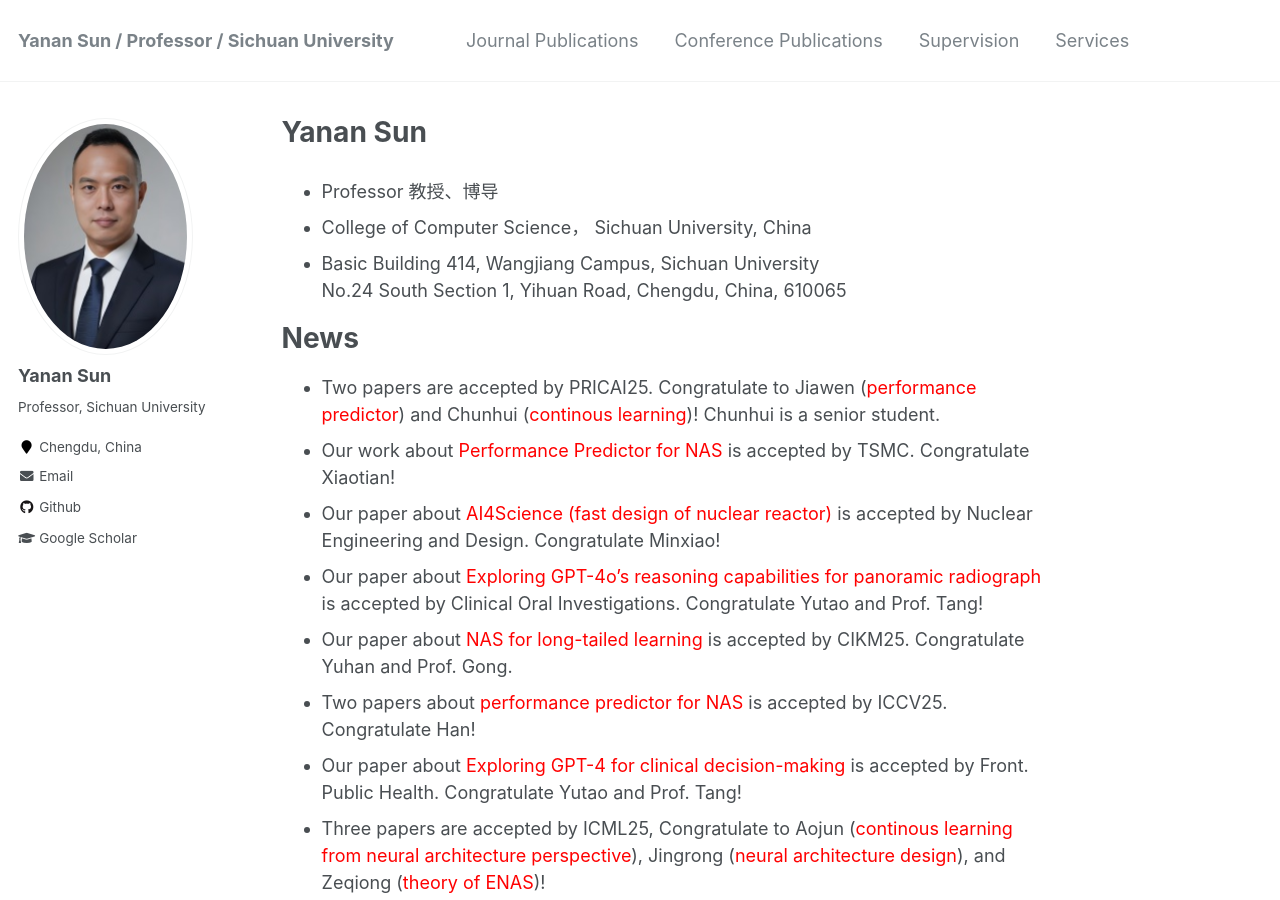
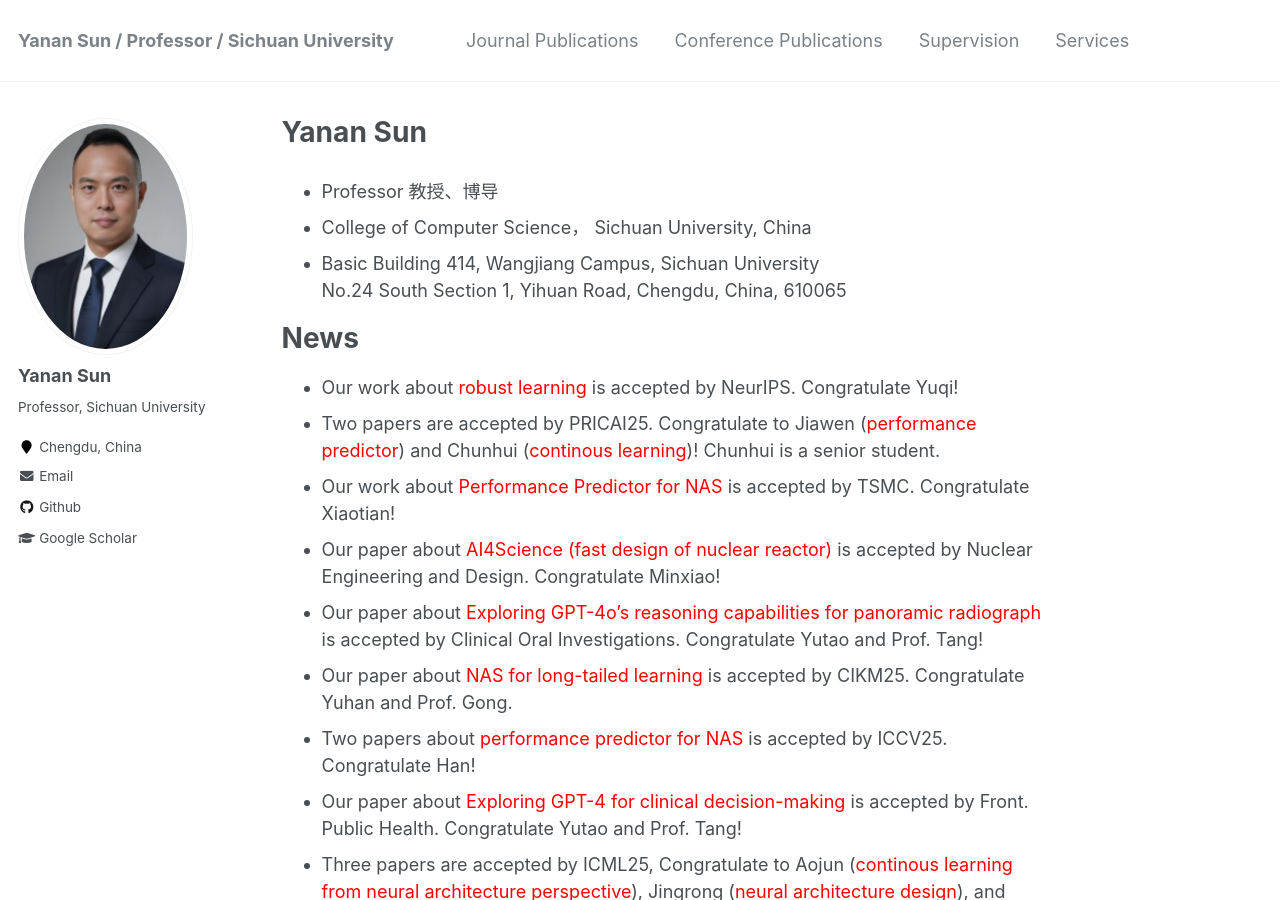
Before and after one commit to yn-sun/yn-sun.github.io, a Jekyll site: the page built from _pages/about.md, in a window 1280 px wide and 900 px high. Built offline with Jekyll 4.4.1, drawn with Linux system fonts in a browser that asks for light colours; comment, search, counter and statistics services are not loaded.

Commit message:
Update about.md

```diff
--- a/_pages/about.md
+++ b/_pages/about.md
@@ -15,6 +15,7 @@ No.24 South Section 1, Yihuan Road, Chengdu, China, 610065
 
 News
 ======
+* Our work about <span style="color: #FF0000">robust learning</span> is accepted by NeurIPS. Congratulate Yuqi!
 * Two papers are accepted by PRICAI25. Congratulate to Jiawen (<span style="color: #FF0000">performance predictor</span>) and Chunhui (<span style="color: #FF0000">continous learning</span>)! Chunhui is a senior student.
 * Our work about <span style="color: #FF0000">Performance Predictor for NAS</span> is accepted by TSMC. Congratulate Xiaotian!
 * Our paper about <span style="color: #FF0000">AI4Science (fast design of nuclear reactor)</span> is accepted by Nuclear Engineering and Design. Congratulate Minxiao!
```
